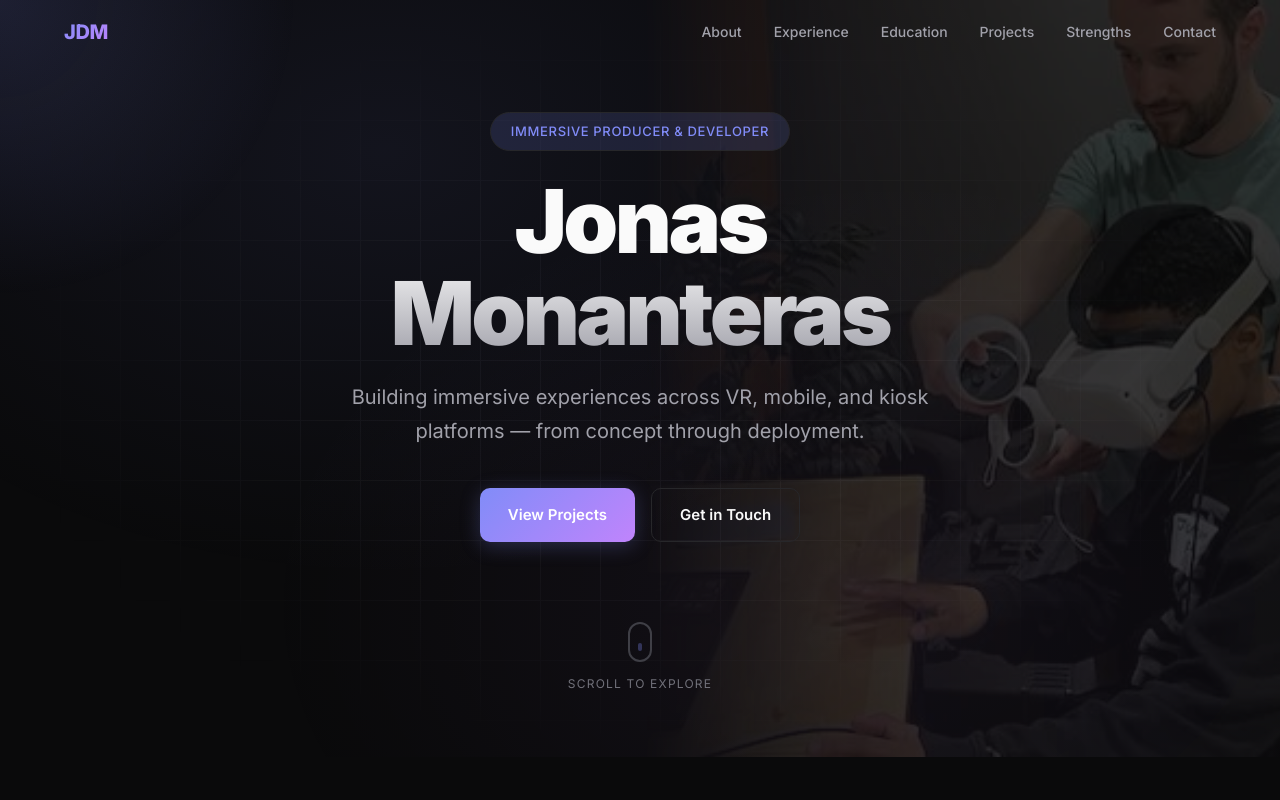
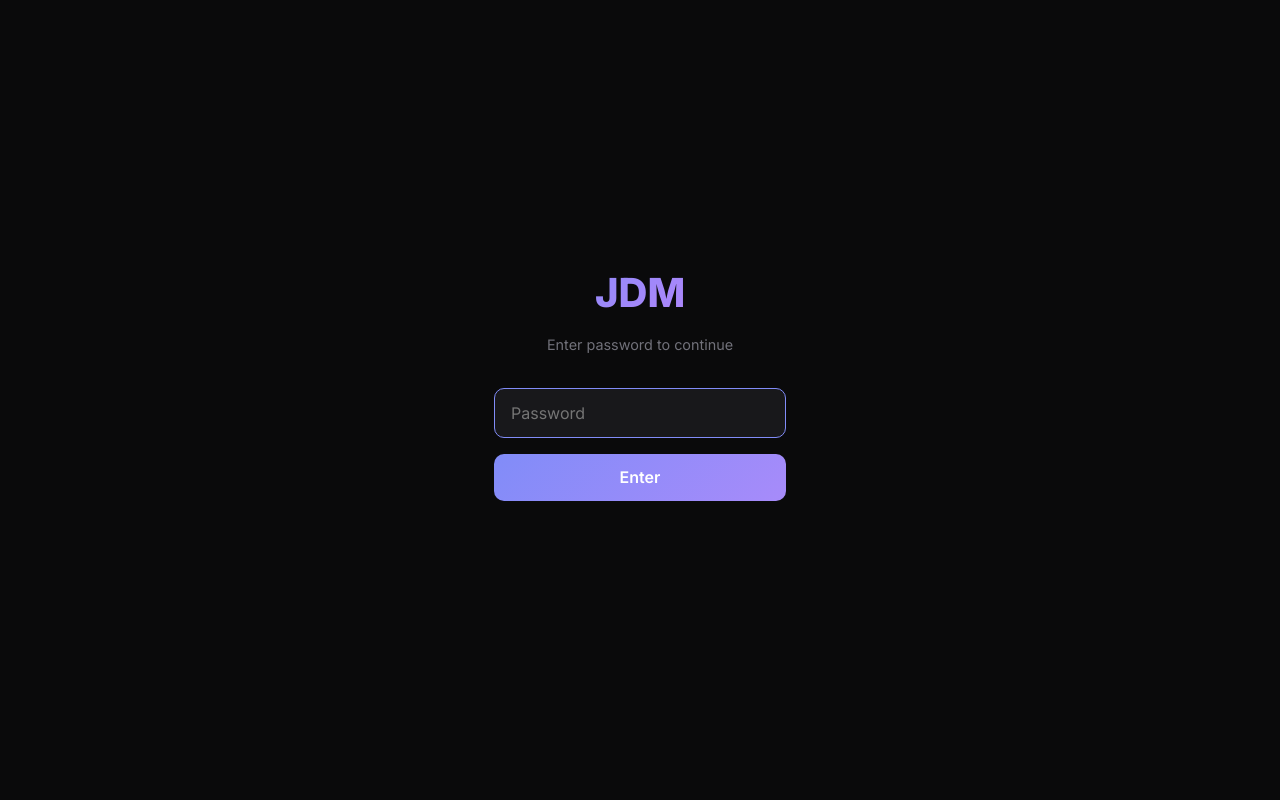
Before and after one commit to jdmonanteras/portfolio, a plain HTML site: page index.html in a window 1280 px wide. Shown: the top 800 px of the page. Drawn offline with Linux system fonts and the light colour scheme.

Commit message:
Password protected

```diff
--- a/index.html
+++ b/index.html
@@ -4,12 +4,53 @@
   <meta charset="UTF-8">
   <meta name="viewport" content="width=device-width, initial-scale=1.0">
   <title>Jonas Monanteras | Immersive Producer & Developer</title>
-  <link rel="stylesheet" href="styles.css?v=14">
+  <link rel="stylesheet" href="styles.css?v=15">
   <link rel="preconnect" href="https://fonts.googleapis.com">
   <link rel="preconnect" href="https://fonts.gstatic.com" crossorigin>
   <link href="https://fonts.googleapis.com/css2?family=Inter:wght@300;400;500;600;700;800;900&family=JetBrains+Mono:wght@400;500&display=swap" rel="stylesheet">
 </head>
 <body>
+  <!-- Login Screen -->
+  <div class="login-screen" id="loginScreen">
+    <div class="login-card">
+      <h1 class="login-title">JDM</h1>
+      <p class="login-subtitle">Enter password to continue</p>
+      <form id="loginForm" autocomplete="off">
+        <input type="password" id="loginPassword" class="login-input" placeholder="Password" autofocus>
+        <button type="submit" class="login-btn">Enter</button>
+      </form>
+      <p class="login-error" id="loginError">Incorrect password</p>
+    </div>
+  </div>
+  <script>
+    (function() {
+      var HASH = 'cf6d343f652309bab400c4bab70329d352512831d4aa0f4b8ea5474dddb1f8e0';
+      var screen = document.getElementById('loginScreen');
+      if (sessionStorage.getItem('portfolio_auth') === '1') {
+        screen.style.display = 'none';
+        document.body.classList.add('unlocked');
+      }
+      async function sha256(str) {
+        var buf = await crypto.subtle.digest('SHA-256', new TextEncoder().encode(str));
+        return Array.from(new Uint8Array(buf)).map(function(b) { return b.toString(16).padStart(2, '0'); }).join('');
+      }
+      document.getElementById('loginForm').addEventListener('submit', async function(e) {
+        e.preventDefault();
+        var hash = await sha256(document.getElementById('loginPassword').value);
+        if (hash === HASH) {
+          sessionStorage.setItem('portfolio_auth', '1');
+          screen.style.transition = 'opacity 0.4s ease';
+          screen.style.opacity = '0';
+          document.body.classList.add('unlocked');
+          setTimeout(function() { screen.style.display = 'none'; }, 400);
+        } else {
+          document.getElementById('loginError').classList.add('visible');
+          document.getElementById('loginPassword').value = '';
+        }
+      });
+    })();
+  </script>
+
   <!-- Cursor glow effect -->
   <div class="cursor-glow" id="cursorGlow"></div>
 
--- a/styles.css
+++ b/styles.css
@@ -1,3 +1,83 @@
+/* ===== Login Screen ===== */
+.login-screen {
+  position: fixed;
+  inset: 0;
+  z-index: 10000;
+  background: #0a0a0b;
+  display: flex;
+  align-items: center;
+  justify-content: center;
+}
+
+body.unlocked .login-screen { display: none; }
+
+.login-card {
+  text-align: center;
+  max-width: 340px;
+  width: 100%;
+  padding: 0 1.5rem;
+}
+
+.login-title {
+  font-size: 2.5rem;
+  font-weight: 800;
+  background: linear-gradient(135deg, #818cf8, #c084fc);
+  -webkit-background-clip: text;
+  -webkit-text-fill-color: transparent;
+  background-clip: text;
+  margin-bottom: 0.5rem;
+}
+
+.login-subtitle {
+  color: #71717a;
+  font-size: 0.9rem;
+  margin-bottom: 2rem;
+}
+
+.login-input {
+  width: 100%;
+  padding: 0.85rem 1rem;
+  background: #18181b;
+  border: 1px solid #3f3f46;
+  border-radius: 10px;
+  color: #fafafa;
+  font-family: 'Inter', sans-serif;
+  font-size: 1rem;
+  outline: none;
+  transition: border-color 0.2s;
+  margin-bottom: 1rem;
+}
+
+.login-input:focus {
+  border-color: #818cf8;
+}
+
+.login-btn {
+  width: 100%;
+  padding: 0.85rem;
+  background: linear-gradient(135deg, #818cf8, #a78bfa);
+  border: none;
+  border-radius: 10px;
+  color: #fff;
+  font-family: 'Inter', sans-serif;
+  font-size: 1rem;
+  font-weight: 600;
+  cursor: pointer;
+  transition: opacity 0.2s;
+}
+
+.login-btn:hover { opacity: 0.85; }
+
+.login-error {
+  color: #f87171;
+  font-size: 0.85rem;
+  margin-top: 1rem;
+  opacity: 0;
+  transition: opacity 0.2s;
+}
+
+.login-error.visible { opacity: 1; }
+
 /* ===== Reset & Base ===== */
 *, *::before, *::after {
   margin: 0;
```
